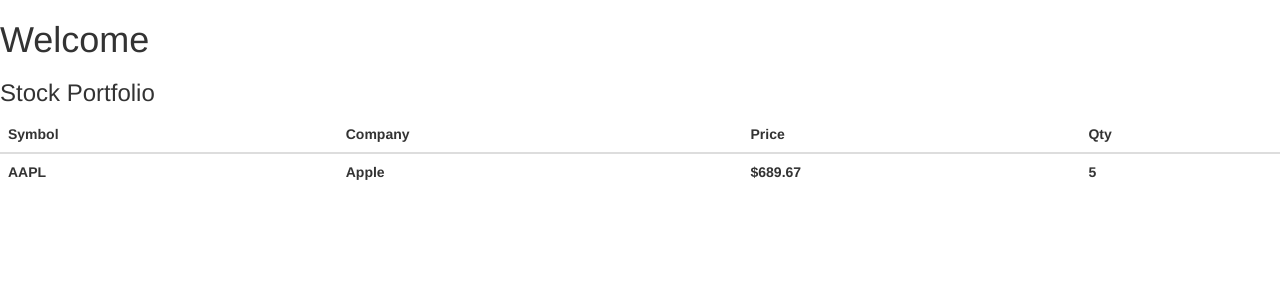
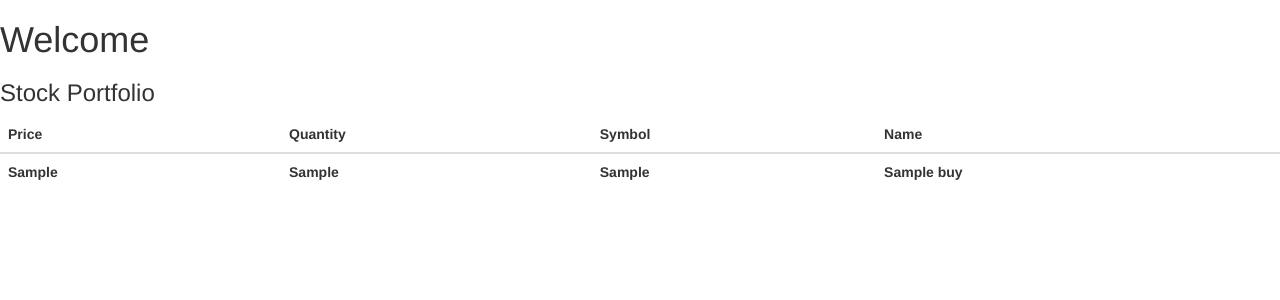
Before and after one commit to albennett/stock-market-manager, a Node server app: page / in a window 1280 px wide. Shown: the top 300 px of the page. Run offline with Node 20, Linux system fonts and the light colour scheme; tables that the repository leaves empty hold one stand-in row (values such as "Sample post"); lists and menus that the app fills with data are empty; some libraries are stand-ins or nearby versions.

Commit message:
mongo data is displaying on portfolio page

```diff
--- a/controllers/portfolioCtrl.js
+++ b/controllers/portfolioCtrl.js
@@ -1,12 +1,17 @@
 'use strict';
+const Stock = require('../models/stock');
+module.exports.index = (req, res) => {
 
-module.exports.index = (req, res) => {
-  console.log("req", req);
-  console.log("res", res);
-  res.render('portfolio', {
-    sym: 'AAPL',
-    comp: 'Apple',
-    price: '$689.67',
-    qty: '5'
+  Stock.find().sort('-_id').exec((err, doc) => {
+    if (err) throw err;
+    console.log('doc', doc)
+    res.render('portfolio', {
+      symbol: doc[0].symbol,
+      name: doc[0].name,
+      price: doc[0].price,
+      quantity: doc[0].quantity
+    });
   });
-}
+
+
+};
--- a/views/portfolio.jade
+++ b/views/portfolio.jade
@@ -5,12 +5,12 @@ block content
   h3 Stock Portfolio
   table.table.table-hover
     thead
+      th Price
+      th Quantity
       th Symbol
-      th Company
-      th Price
-      th Qty
+      th Name
     tbody
-      th #{sym}
-      th #{comp}
       th #{price}
-      th #{qty}
+      th #{quantity}
+      th #{symbol}
+      th #{name}
```
